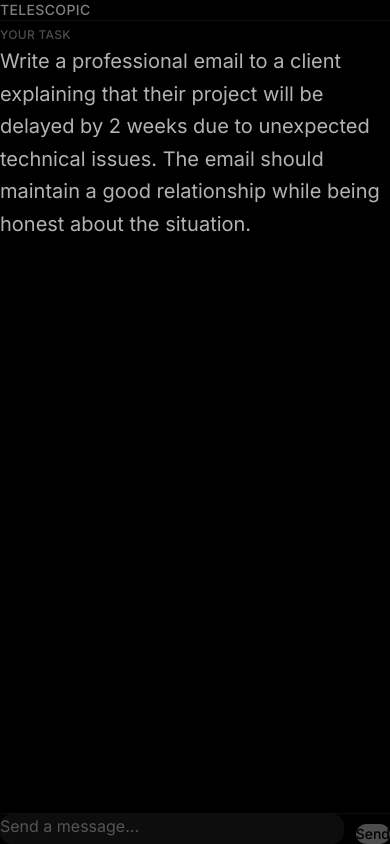
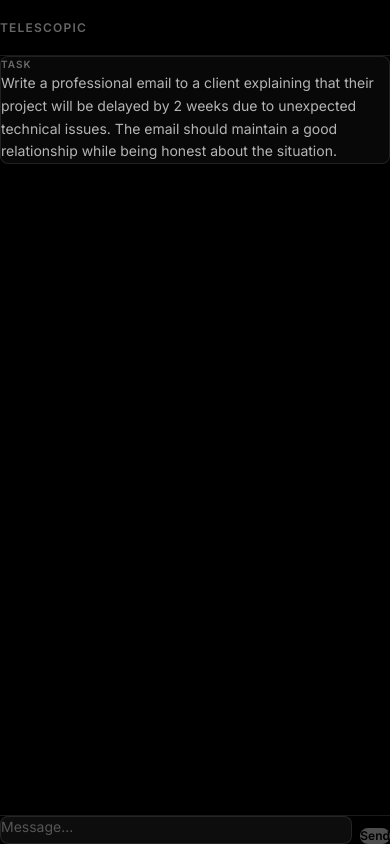
Before and after one commit to bfalk1/ai-literacy-demo, a Next.js app: page /assessment in a window 390 px wide. Built offline with nearby package versions, Linux system fonts and the light colour scheme.

Commit message:
Fix mobile - proper padding, smaller text, visible input

```diff
--- a/src/app/assessment/page.tsx
+++ b/src/app/assessment/page.tsx
@@ -39,7 +39,7 @@ export default function AssessmentPage() {
   useEffect(() => {
     if (inputRef.current) {
       inputRef.current.style.height = "auto";
-      inputRef.current.style.height = Math.min(inputRef.current.scrollHeight, 200) + "px";
+      inputRef.current.style.height = Math.min(inputRef.current.scrollHeight, 120) + "px";
     }
   }, [input]);
 
@@ -101,14 +101,14 @@ export default function AssessmentPage() {
   };
 
   return (
-    <div className="h-screen bg-black text-white flex flex-col">
+    <div className="h-[100dvh] bg-black text-white flex flex-col">
       {/* Header */}
-      <header className="flex-shrink-0 flex items-center justify-between px-6 py-4 border-b border-white/5">
-        <div className="text-sm font-medium tracking-wide text-white/50">TELESCOPIC</div>
+      <header className="flex-shrink-0 flex items-center justify-between px-4 sm:px-6 h-14 border-b border-white/10">
+        <div className="text-xs font-semibold tracking-widest text-white/40">TELESCOPIC</div>
         {messages.length >= 2 && (
           <button
             onClick={handleComplete}
-            className="text-sm font-medium px-4 py-2 bg-white text-black rounded-lg hover:bg-white/90 transition-colors"
+            className="text-xs font-semibold px-3 py-1.5 bg-white text-black rounded-md"
           >
             Finish
           </button>
@@ -117,23 +117,23 @@ export default function AssessmentPage() {
 
       {/* Messages */}
       <div className="flex-1 overflow-y-auto">
-        <div className="max-w-2xl mx-auto px-6 py-8">
+        <div className="max-w-xl mx-auto px-4 sm:px-6 py-6">
           {/* Task */}
           {messages.length === 0 && (
-            <div className="mb-12">
-              <div className="inline-block text-xs font-medium tracking-wide text-white/30 uppercase mb-4">Your task</div>
-              <p className="text-xl text-white/70 leading-relaxed">{TASK}</p>
+            <div className="rounded-lg bg-white/[0.03] border border-white/10 p-4 mb-6">
+              <div className="text-[10px] font-semibold tracking-widest text-white/40 uppercase mb-2">Task</div>
+              <p className="text-sm sm:text-base text-white/70 leading-relaxed">{TASK}</p>
             </div>
           )}
 
           {/* Chat */}
-          <div className="space-y-8">
+          <div className="space-y-6">
             {messages.map((m) => (
               <div key={m.id}>
-                <div className="text-xs font-medium tracking-wide text-white/30 uppercase mb-3">
+                <div className="text-[10px] font-semibold tracking-widest text-white/40 uppercase mb-2">
                   {m.role === "user" ? "You" : "AI"}
                 </div>
-                <div className={`text-base leading-relaxed whitespace-pre-wrap ${m.role === "user" ? "text-white" : "text-white/70"}`}>
+                <div className={`text-sm leading-relaxed whitespace-pre-wrap ${m.role === "user" ? "text-white/90" : "text-white/60"}`}>
                   {m.content}
                 </div>
               </div>
@@ -141,11 +141,11 @@ export default function AssessmentPage() {
 
             {isLoading && messages[messages.length - 1]?.role !== "assistant" && (
               <div>
-                <div className="text-xs font-medium tracking-wide text-white/30 uppercase mb-3">AI</div>
+                <div className="text-[10px] font-semibold tracking-widest text-white/40 uppercase mb-2">AI</div>
                 <div className="flex gap-1">
-                  <span className="w-2 h-2 bg-white/30 rounded-full animate-pulse" />
-                  <span className="w-2 h-2 bg-white/30 rounded-full animate-pulse [animation-delay:150ms]" />
-                  <span className="w-2 h-2 bg-white/30 rounded-full animate-pulse [animation-delay:300ms]" />
+                  <span className="w-1.5 h-1.5 bg-white/40 rounded-full animate-pulse" />
+                  <span className="w-1.5 h-1.5 bg-white/40 rounded-full animate-pulse [animation-delay:150ms]" />
+                  <span className="w-1.5 h-1.5 bg-white/40 rounded-full animate-pulse [animation-delay:300ms]" />
                 </div>
               </div>
             )}
@@ -155,25 +155,25 @@ export default function AssessmentPage() {
       </div>
 
       {/* Input */}
-      <div className="flex-shrink-0 border-t border-white/5">
-        <div className="max-w-2xl mx-auto px-6 py-4">
-          <form onSubmit={handleSubmit} className="flex gap-3 items-end">
-            <div className="flex-1 bg-white/5 rounded-xl overflow-hidden">
+      <div className="flex-shrink-0 border-t border-white/10 bg-black">
+        <div className="max-w-xl mx-auto px-4 sm:px-6 py-3">
+          <form onSubmit={handleSubmit} className="flex gap-2 items-end">
+            <div className="flex-1 bg-white/5 rounded-lg border border-white/10">
               <textarea
                 ref={inputRef}
                 value={input}
                 onChange={(e) => setInput(e.target.value)}
                 onKeyDown={handleKeyDown}
-                placeholder="Send a message..."
+                placeholder="Message..."
                 rows={1}
-                className="w-full bg-transparent px-4 py-3 text-white placeholder-white/30 resize-none focus:outline-none"
+                className="w-full bg-transparent px-3 py-2.5 text-sm text-white placeholder-white/30 resize-none focus:outline-none"
                 disabled={isLoading}
               />
             </div>
             <button
               type="submit"
               disabled={isLoading || !input.trim()}
-              className="px-5 py-3 bg-white text-black text-sm font-medium rounded-xl hover:bg-white/90 disabled:opacity-30 transition-all"
+              className="px-4 py-2.5 bg-white text-black text-xs font-semibold rounded-lg disabled:opacity-30"
             >
               Send
             </button>
```
